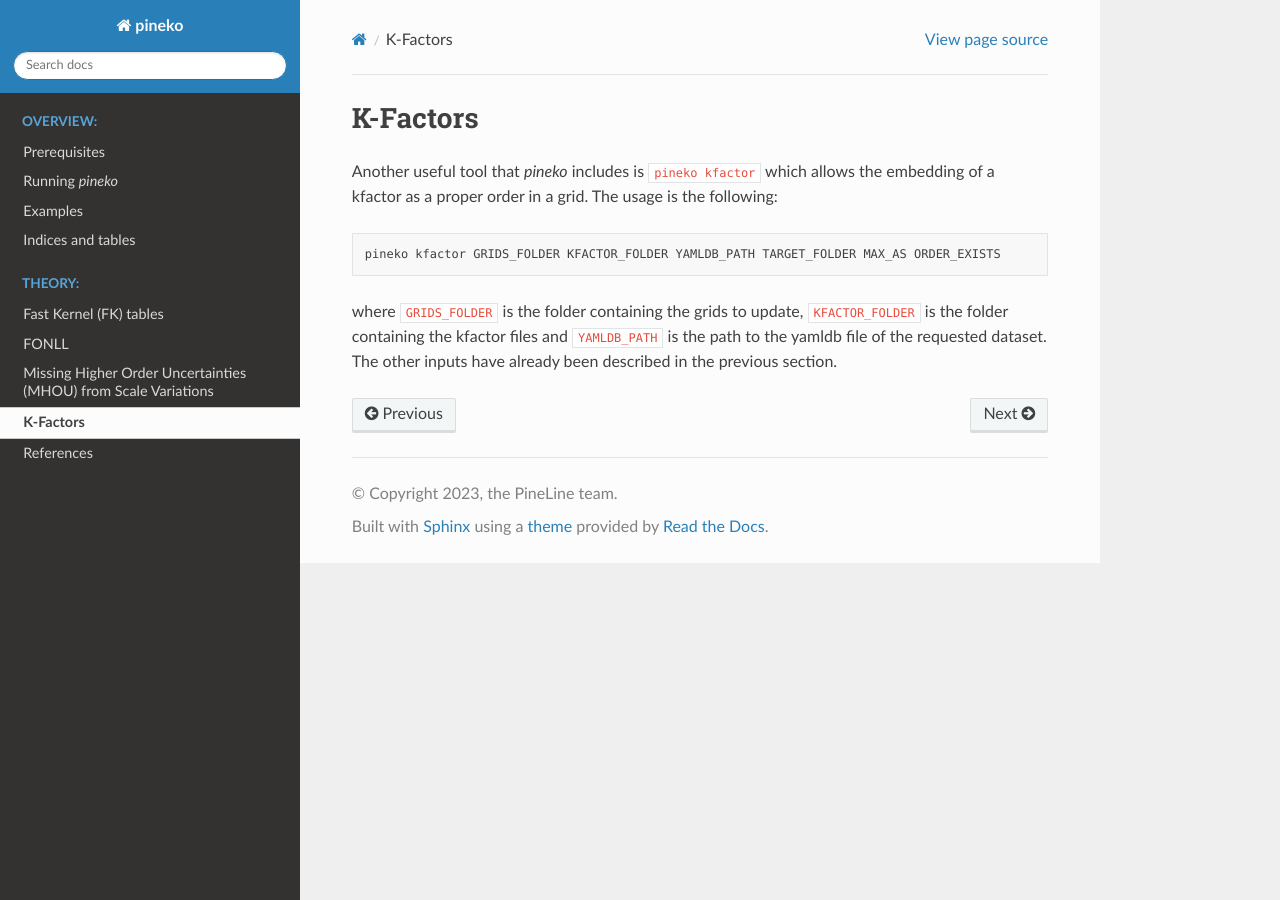
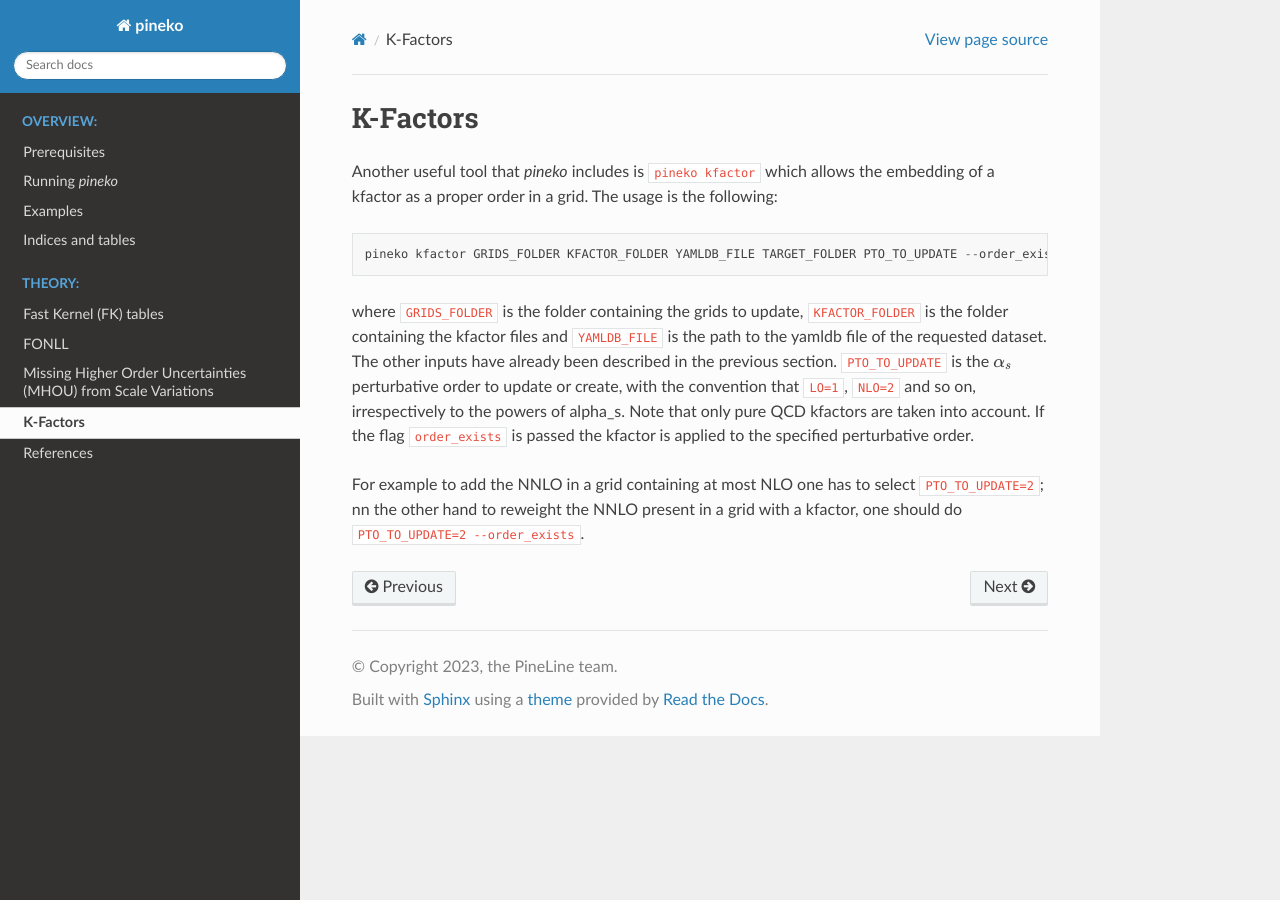
Before and after one commit to NNPDF/pineko, a Sphinx documentation site: the page built from docs/source/theory/kfactors.rst, in a window 1280 px wide. Built offline with Sphinx 7.4.7 and the Read the Docs theme 2.0.0, drawn with Linux system fonts in a browser that asks for light colours.

Commit message:
add some docs and fix names

```diff
--- a/docs/source/theory/kfactors.rst
+++ b/docs/source/theory/kfactors.rst
@@ -4,8 +4,16 @@ K-Factors
 Another useful tool that `pineko` includes is ``pineko kfactor`` which allows the embedding of a kfactor
 as a proper order in a grid. The usage is the following::
 
-  pineko kfactor GRIDS_FOLDER KFACTOR_FOLDER YAMLDB_PATH TARGET_FOLDER MAX_AS ORDER_EXISTS
+  pineko kfactor GRIDS_FOLDER KFACTOR_FOLDER YAMLDB_FILE TARGET_FOLDER PTO_TO_UPDATE --order_exists
 
 where ``GRIDS_FOLDER`` is the folder containing the grids to update, ``KFACTOR_FOLDER`` is the folder
-containing the kfactor files and ``YAMLDB_PATH`` is the path to the yamldb file of the requested dataset.
+containing the kfactor files and ``YAMLDB_FILE`` is the path to the yamldb file of the requested dataset.
 The other inputs have already been described in the previous section.
+``PTO_TO_UPDATE`` is the :math:`\alpha_s` perturbative order to update or create, with the convention that
+``LO=1``, ``NLO=2`` and so on, irrespectively to the powers of alpha_s.
+Note that only pure QCD kfactors are taken into account.
+If the flag ``order_exists`` is passed the kfactor is applied to the specified perturbative order.
+
+For example to add the NNLO in a grid containing at most NLO one has to select ``PTO_TO_UPDATE=2``;
+nn the other hand to reweight the NNLO present in a grid with a kfactor,
+one should do ``PTO_TO_UPDATE=2 --order_exists``.
```
Also changed, not shown: 3 other files.
